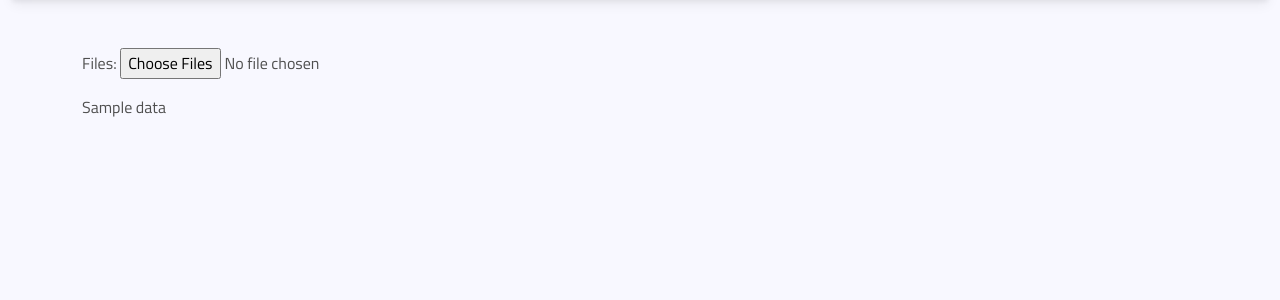
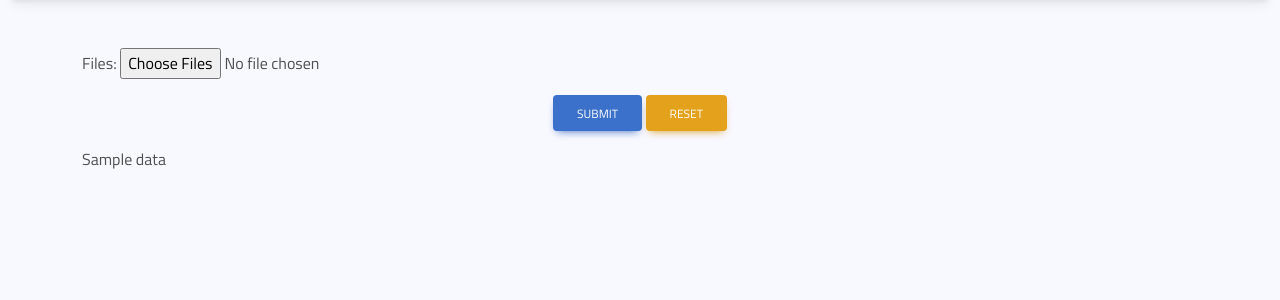
Before and after one commit to firozsoft/ifps, a Django app: template templates/pages/fpl.html in a window 1280 px wide. Shown: the part 59-359 px from the top of the page. Run offline with Django 3.2, Linux system fonts and the light colour scheme; tables that the repository leaves empty hold one stand-in row (values such as "Sample post"); the template is opened without the code that fills it: values that come from a table or form of the project are taken from there, most other values are stand-ins (such as "Sample title", 1, 10 or a date in 2020); parts of the project's set-up code (start-up, migrations or seed data) failed here and were passed over.

Commit message:
fix typo

```diff
--- a/templates/pages/fpl.html
+++ b/templates/pages/fpl.html
@@ -9,6 +9,12 @@
     <form action="{% url "fpl-submission" %}" method="post">
       {% csrf_token %}
       {{ form.as_p }}
+
+      <div class="text-center mb-3">
+        <button data-mdb-ripple-init type="submit" class="btn btn-primary mx-auto">Submit</button>
+        <button data-mdb-ripple-init type="reset" class="btn btn-warning mx-auto">Reset</button>
+      </div>
+
     </form>
   </div>
   {% if data %}{{ data }}{% endif %}
```
Also changed, not shown: core/views.py (+3 -4 lines), core/analyzers/regex_parser.py (renamed from core/analyzers/regexe_parser.py).
